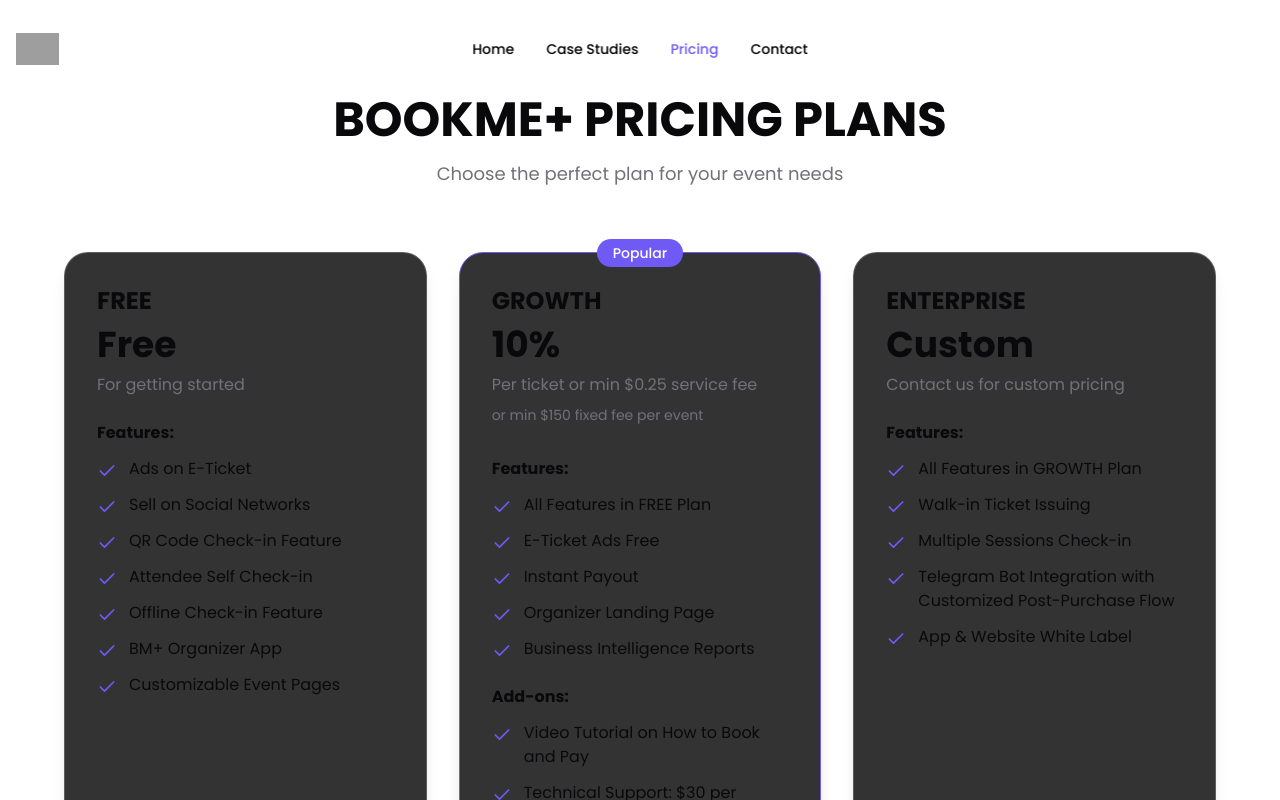
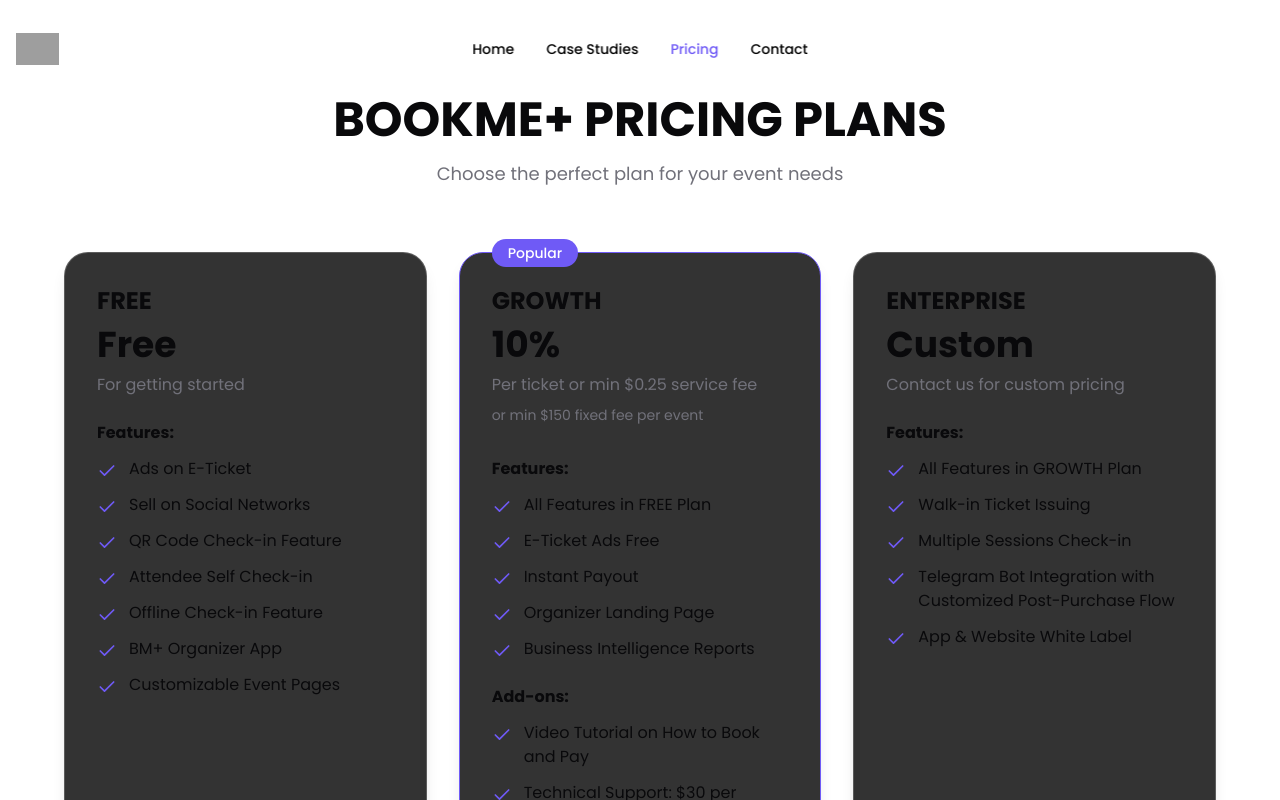
Before and after one commit to MenghourLao/glass-folio-bloom, a React (Vite) app: page /pricing in a window 1280 px wide. Shown: the top 800 px of the page. Built offline with nearby package versions, Linux system fonts and the light colour scheme; grey boxes are pictures that could not be loaded.

Commit message:
feat: Update pricing plan labels
Align the "Popular" label to the left.

```diff
--- a/src/components/home/PricingSection.tsx
+++ b/src/components/home/PricingSection.tsx
@@ -42,7 +42,7 @@ export default function PricingSection() {
         {plans.map((plan, index) => (
           <div key={index} className={`glass-card p-8 rounded-3xl flex flex-col h-full relative ${plan.popular ? 'border-primary' : ''}`}>
             {plan.popular && (
-              <div className="absolute top-0 inset-x-0 -translate-y-1/2 flex justify-center">
+              <div className="absolute top-0 left-8 -translate-y-1/2">
                 <div className="bg-primary text-white px-4 py-1 rounded-full text-sm font-medium">
                   Popular
                 </div>
--- a/src/pages/Pricing.tsx
+++ b/src/pages/Pricing.tsx
@@ -1,3 +1,4 @@
+
 import { Check } from "lucide-react";
 import { Button } from "@/components/ui/button";
 import { Link } from "react-router-dom";
@@ -47,7 +48,7 @@ export default function Pricing() {
               className={`glass-card p-8 rounded-3xl flex flex-col h-full relative ${plan.popular ? 'border-primary' : ''}`}
             >
               {plan.popular && (
-                <div className="absolute top-0 inset-x-0 -translate-y-1/2 flex justify-center">
+                <div className="absolute top-0 left-8 -translate-y-1/2">
                   <div className="bg-primary text-white px-4 py-1 rounded-full text-sm font-medium">
                     Popular
                   </div>
```
